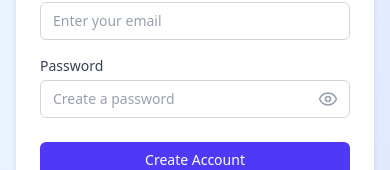
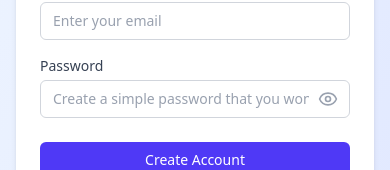
Before and after one commit to JakkireddyMahendhrareddy/Money_Frontend, a React (Vite) app: page /register in a window 390 px wide. Shown: the part 401-571 px from the top of the page. Built offline with nearby package versions, Linux system fonts and the light colour scheme.

Commit message:
mobile view login page

```diff
--- a/src/components/Register.jsx
+++ b/src/components/Register.jsx
@@ -511,7 +511,9 @@ const Register = () => {
                   className={`block w-full px-3 py-2 text-sm pr-10 border ${
                     errors.password ? "border-red-300" : "border-gray-300"
                   } rounded-md placeholder-gray-400 focus:ring-indigo-500 focus:border-indigo-500`}
-                  placeholder="Create a password"
+                  placeholder="Create a simple password that you won't forget."
+
+
                   disabled={loading}
                 />
                 <button
```
